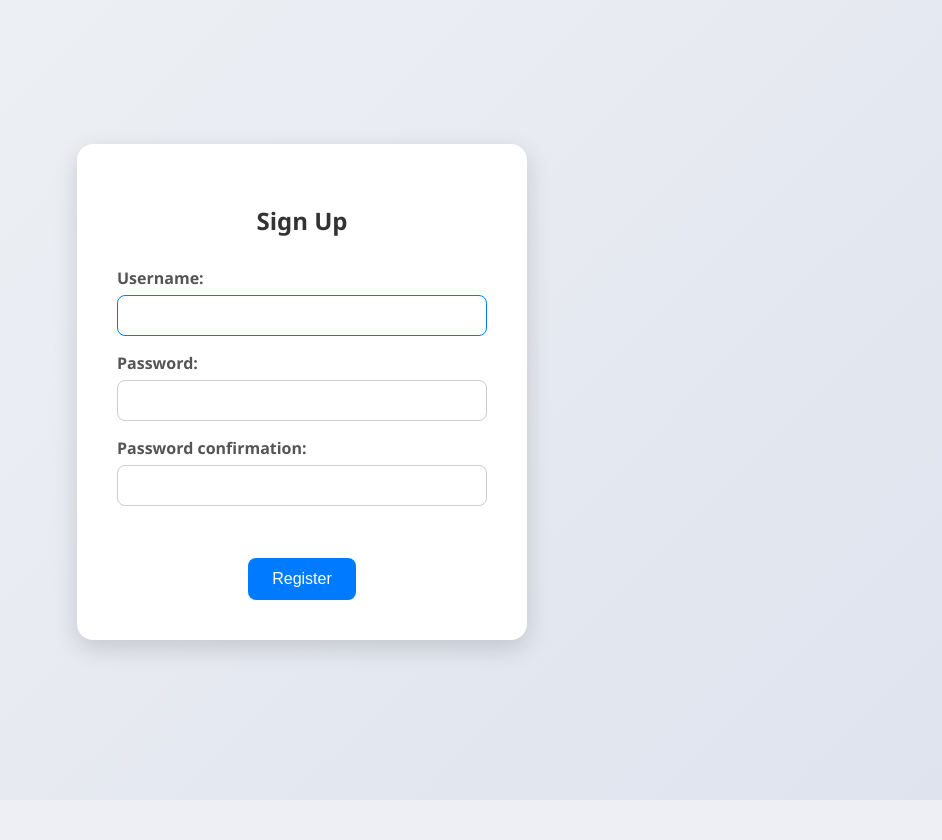
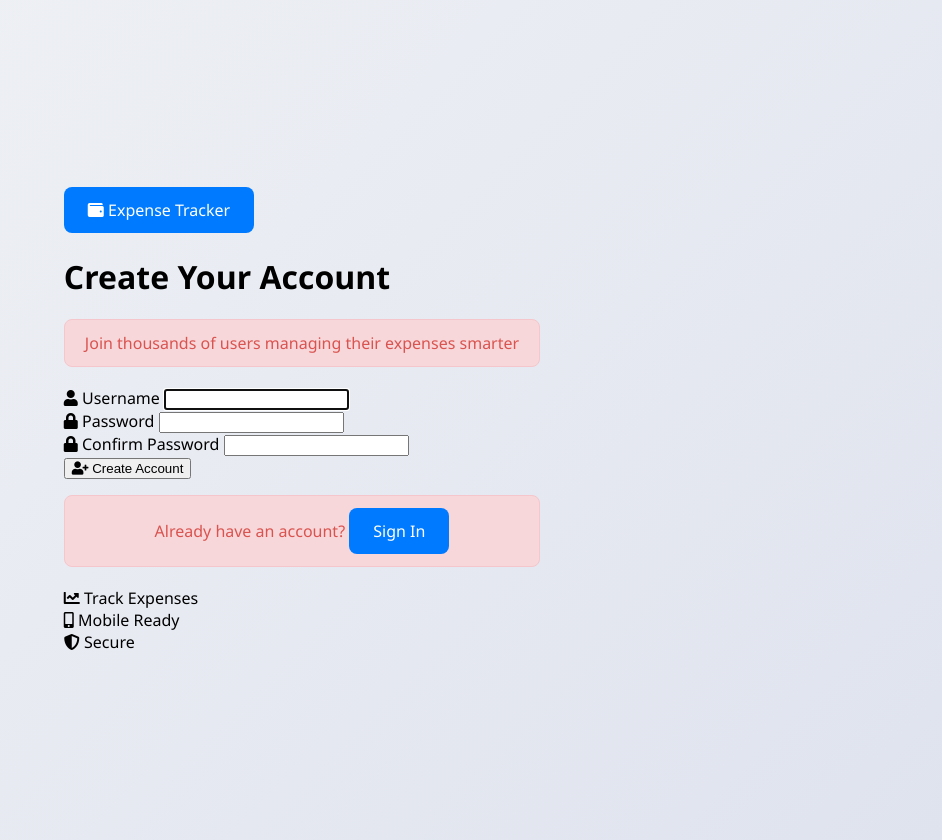
Before and after one commit to Deepali-Shrivastav/Expense_tracker, a Django app: page /accounts/register/ in a window 1280 px wide. Shown: the whole page, without its empty margins (338-1280 px from the left). Before the commit the page ends 800 px from the top, so only its background shows below. Run offline with Django 5.2, Linux system fonts and the light colour scheme.

Commit message:
updated register.html

```diff
--- a/exp_tracker/templates/registration/register.html
+++ b/exp_tracker/templates/registration/register.html
@@ -1,34 +1,92 @@
+{% extends 'base.html' %}
 {% load static %}
-<head>
-    <link rel="stylesheet" type="text/css" href="{% static 'css/login_styles.css' %}">
-</head>
+
+{% block title %}Create Account - Expense Tracker{% endblock %}
+
 {% block content %}
-    <form method="post">
+<div class="auth-page">
+    <div class="auth-container">
+        <!-- Logo/Branding Section -->
+        <div class="auth-brand">
+            <a href="{% url 'home' %}" class="brand-link">
+                <i class="fas fa-wallet brand-icon"></i>
+                <span>Expense Tracker</span>
+            </a>
+        </div>
+
+        <div class="auth-card">
+            <div class="auth-header">
+                <h1>Create Your Account</h1>
+                <p>Join thousands of users managing their expenses smarter</p>
+            </div>
+
+            <form method="post" class="auth-form">
                 {% csrf_token %}
-            <div class="container">
-                <div class="form-container">
-                    <div class="form">
-                        <h2 style="text-align: center;"> Sign Up </h2>
-                        {{ form.username.label_tag }}
-                        <br>
+
+                {% if form.errors %}
+                <div class="error-message">
+                    <i class="fas fa-exclamation-circle"></i>
+                    <div class="error-content">
+                        <h4>Please fix the following errors:</h4>
+                        <ul>
+                            {% for field, errors in form.errors.items %}
+                                {% for error in errors %}
+                                    <li>{{ error }}</li>
+                                {% endfor %}
+                            {% endfor %}
+                        </ul>
+                    </div>
+                </div>
+                {% endif %}
+
+                <div class="form-group">
+                    <label for="{{ form.username.id_for_label }}">
+                        <i class="fas fa-user"></i> Username
+                    </label>
                     {{ form.username }}
-                        <br>
-                        {{ form.password1.label_tag }}
-                        <br>
+                </div>
+
+                <div class="form-group">
+                    <label for="{{ form.password1.id_for_label }}">
+                        <i class="fas fa-lock"></i> Password
+                    </label>
                     {{ form.password1 }}
-                        <br>
-                        {{ form.password2.label_tag }}
-                        <br>
+
+                </div>
+
+                <div class="form-group">
+                    <label for="{{ form.password2.id_for_label }}">
+                        <i class="fas fa-lock"></i> Confirm Password
+                    </label>
                     {{ form.password2 }}
                 </div>
-                    <br>
-                    <div class="button-container">
-                        <button class="btn btn-primary" type="submit">
-                            Register
+
+                <button type="submit" class="auth-button">
+                    <i class="fas fa-user-plus"></i> Create Account
                 </button>
+
+                <div class="auth-links">
+                    <p>Already have an account? <a href="{% url 'login' %}">Sign In</a></p>
+                </div>
+            </form>
+        </div>
+
+        <div class="auth-footer">
+            <div class="features-grid">
+                <div class="feature">
+                    <i class="fas fa-chart-line"></i>
+                    <span>Track Expenses</span>
+                </div>
+                <div class="feature">
+                    <i class="fas fa-mobile-alt"></i>
+                    <span>Mobile Ready</span>
+                </div>
+                <div class="feature">
+                    <i class="fas fa-shield-alt"></i>
+                    <span>Secure</span>
                 </div>
             </div>
         </div>
-
-    </form>
+    </div>
+</div>
 {% endblock %}
```
Lines whose indentation alone changed are shown as unchanged.
